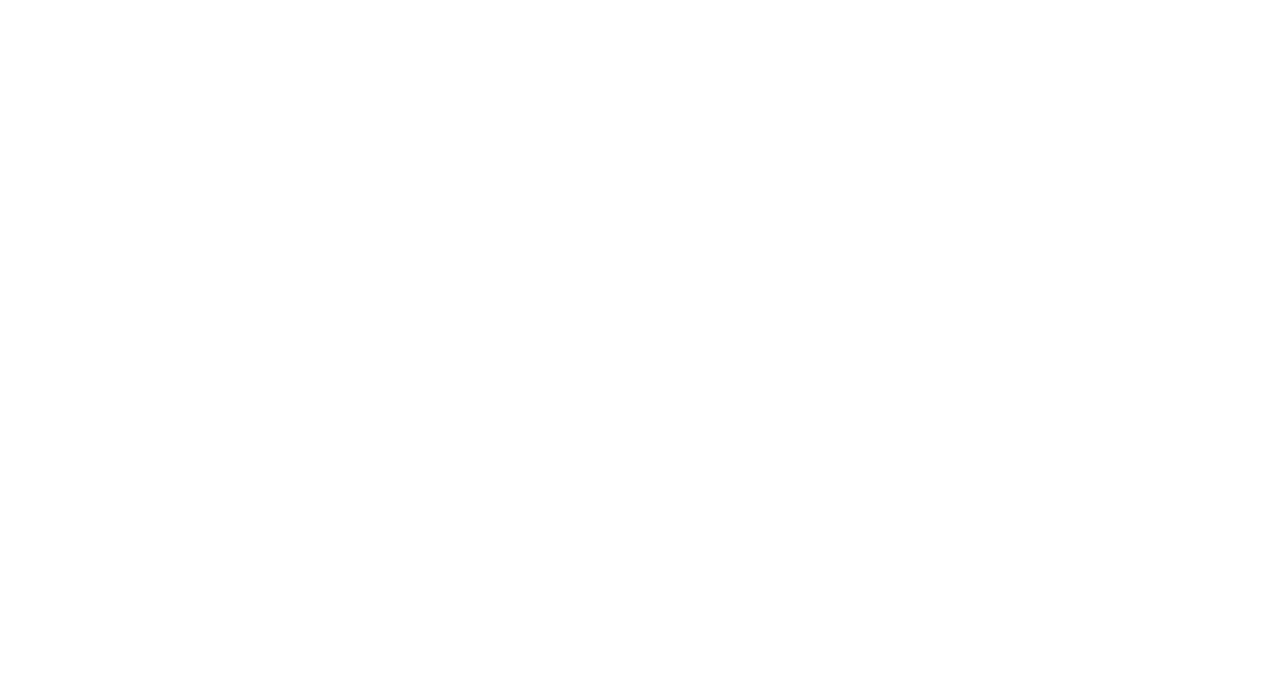
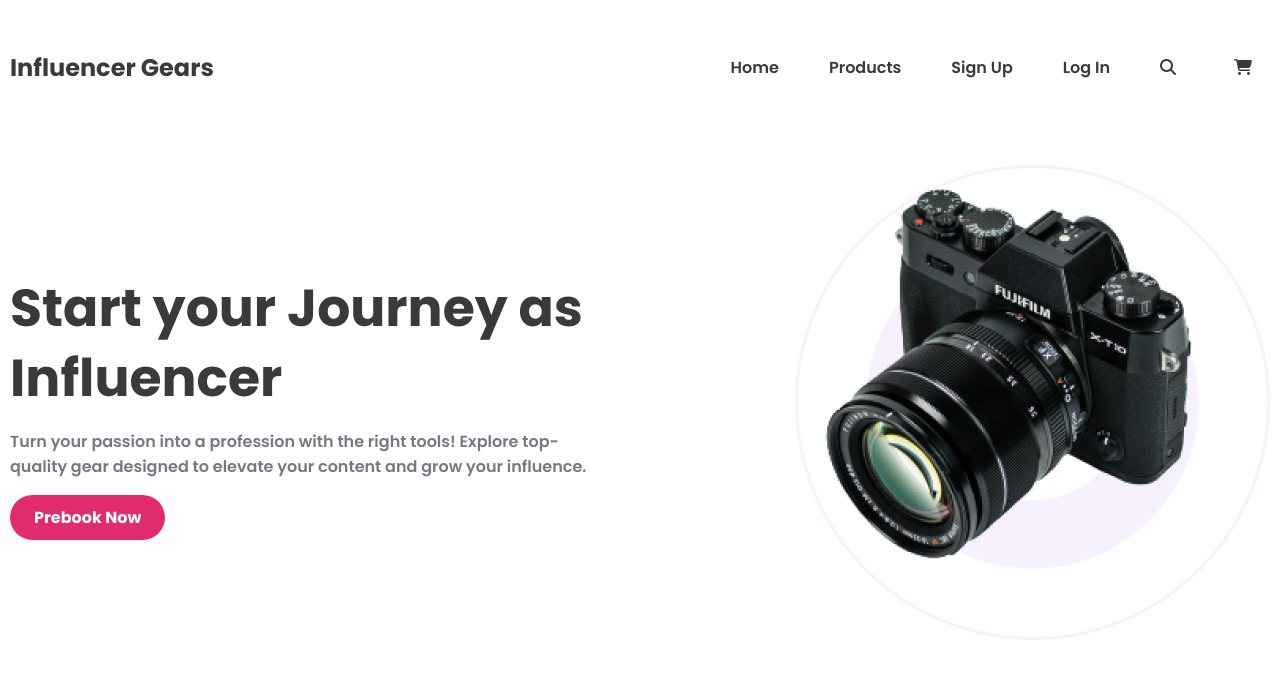
Before and after one commit to newbie-saimur/influencer-gear-website, a plain HTML site: page index.html in a window 1280 px wide. Drawn offline with Linux system fonts and the light colour scheme.

Commit message:
Design Header Section

```diff
--- a/index.html
+++ b/index.html
@@ -4,10 +4,36 @@
     <meta charset="UTF-8">
     <meta name="viewport" content="width=device-width, initial-scale=1.0">
     <title>Influencer Gear</title>
+    <link rel="stylesheet" href="styles/style.css">
+    <link rel="stylesheet" href="https://cdnjs.cloudflare.com/ajax/libs/font-awesome/6.5.1/css/all.min.css">
+
 </head>
 <body>
     <header>
-
+        <nav class="navbar display-flex">
+            <h2 class="brand">Influencer Gears</h2>
+            <div class="navbar-links display-flex">
+                <ul class="menu-items display-flex">
+                    <li><a class="menu-item" href="#">Home</a></li>
+                    <li><a class="menu-item" href="#">Products</a></li>
+                    <li><a class="menu-item" href="#">Sign Up</a></li>
+                    <li><a class="menu-item" href="#">Log In</a></li>
+                    <li><a href="#"><i class="fa-solid fa-magnifying-glass search-icon"></i></a></li>
+                </ul>
+                <a href="#"><i class="fa-solid fa-cart-shopping cart-icon"></i></a>
+            </div>
+        </nav>
+        <section class="hero display-flex">
+            <div class="hero-content">
+                <h1 class="hero-title">Start your Journey as
+                    Influencer</h1>
+                <p class="hero-description">Turn your passion into a profession with the right tools! Explore top-quality gear designed to elevate your content and grow your influence.</p>
+                <a href="#products" class="btn-primary hero-btn">Prebook Now</a>
+            </div>
+            <div class="hero-image">
+                <img class="hero-image-circle" src="images/Circle design.svg" alt="Hero Image">
+                <img class="hero-image-camera" src="images/main-camera.png" alt="Hero Image">
+        </section>
     </header>
     <main>
 
--- /dev/null
+++ b/styles/style.css
@@ -0,0 +1,213 @@
+@import url('https://fonts.googleapis.com/css2?family=Inter:ital,opsz,wght@0,14..32,100..900;1,14..32,100..900&family=Manrope:wght@200..800&family=Poppins:ital,wght@0,100;0,200;0,300;0,400;0,500;0,600;0,700;0,800;0,900;1,100;1,200;1,300;1,400;1,500;1,600;1,700;1,800;1,900&display=swap');
+
+:root {
+    --poppins-font: "Poppins", sans-serif;
+    --inter-font: "Inter", sans-serif;
+    --manrope-font: "Manrope", sans-serif;
+    --color-black: #000000;
+    --color-white: #FFFFFF;
+    --color-btn-bg: #E02C6D;
+    --color-primary: #3A3A3A;
+    --color-secondary: #18191F;
+    --color-secondary-light: #787885;
+    --color-footer-text: #D9DBE1;
+    --color-footer-bg: rgba(0, 0, 0, 0.87);
+}
+
+* {
+    margin: 0;
+    padding: 0;
+    text-decoration: none;
+    font-family: var(--poppins-font);
+    color: var(--color-primary);
+}
+
+img {
+    width: 100%;
+}
+
+.display-flex {
+    display: flex;
+}
+
+.center {
+    text-align: center;
+}
+
+.btn-primary {
+    background-color: var(--color-btn-bg);
+    color: var(--color-white);
+    padding: 10px 24px;
+    border-radius: 41px;
+    border: none;
+    cursor: pointer;
+    font-size: 1rem;
+    font-weight: 700;
+}
+
+nav, section {
+    max-width: calc(1440/16 * 1rem);
+    padding: 0 10px;
+    margin: 0 auto;
+}
+
+
+/* Header Section Design */
+.navbar {
+    justify-content: space-between;
+    margin: 50px auto 80px auto;
+    align-items: center;
+}
+
+.menu-items, .navbar-links {
+    list-style: none;
+    gap: 50px;
+}
+
+.brand  {
+    font-weight: 700;
+    font-size: calc(24/16 * 1rem);
+}
+
+.menu-items li a {
+    text-decoration: none;
+    font-weight: 600;
+    font-size: 1rem;
+}
+
+.search-icon {
+    width: 24px;
+}
+
+.cart-icon {
+    width: 36px;
+}
+
+.hero {
+    align-items: center;
+    justify-content: space-between;
+}
+
+.hero-content {
+    max-width: calc(582/16 * 1rem);
+}
+
+.hero-title {
+    font-weight: 700;
+    font-size: calc(52/16 * 1rem);
+    line-height: 70px;
+    margin-bottom: 16px;
+}
+
+.hero-description {
+    font-weight: 600;
+    font-size: 1rem;
+    color: var(--color-secondary-light);
+    margin-bottom: 16px;
+}
+
+.hero-content a {
+    display: inline-block;
+}
+
+.hero-image {
+    position: relative;
+}
+
+.hero-image-circle {
+    max-width: calc(475/16 * 1rem);
+}
+
+.hero-image-camera {
+    max-width: calc(440/16 * 1rem);
+    position: absolute;
+    top: 0;
+    left: 0;
+    z-index: 1;
+}
+
+
+/* Collection Section Design */
+
+
+
+/* Featured Section Design */
+
+
+
+/* Footer Section Design */
+
+
+
+/* Media Queries width < 576px */
+
+@media screen and (max-width: calc(575.9/16 * 1rem)) {
+    .navbar, .navbar-links, .menu-items {
+        flex-direction: column;
+        gap: 20px;
+        align-items: center;
+    }
+
+    .hero {
+        flex-direction: column-reverse;
+        gap: 20px;
+        align-items: center;
+        justify-content: center;
+        text-align: center;
+    }
+
+    .hero-image img {
+        transform: scale(0.542);
+    }
+
+    .hero-image {
+        margin-top: -100px;
+        margin-bottom: -100px;
+    }
+
+    .hero-title {
+        font-size: calc(28/16 * 1rem);
+        line-height: 40px;
+        margin-bottom: 15px;
+    }
+
+    .hero-description {
+        font-weight: 500;
+        font-size: calc(14/16 * 1rem);
+        line-height: auto;
+        margin-bottom: 20px;
+    }
+}
+
+/* Media Queries width < 992px */
+
+@media screen and (min-width: calc(576/16 * 1rem)) and (max-width: calc(991.9/16 * 1rem)) {
+    .navbar {
+        flex-direction: column;
+        align-items: center;
+        gap: 40px;
+    }
+
+    .hero {
+        flex-direction: column-reverse;
+        gap: 20px;
+        align-items: center;
+        justify-content: center;
+        text-align: center;
+    }
+
+    .hero-image img {
+        transform: scale(0.8);
+    }
+
+    .hero-image {
+        margin-top: -70px;
+        margin-bottom: -40px;
+    }
+
+    .hero-title {
+        font-size: calc(42/16 * 1rem);
+        line-height: 60px;
+    }
+
+}
```
